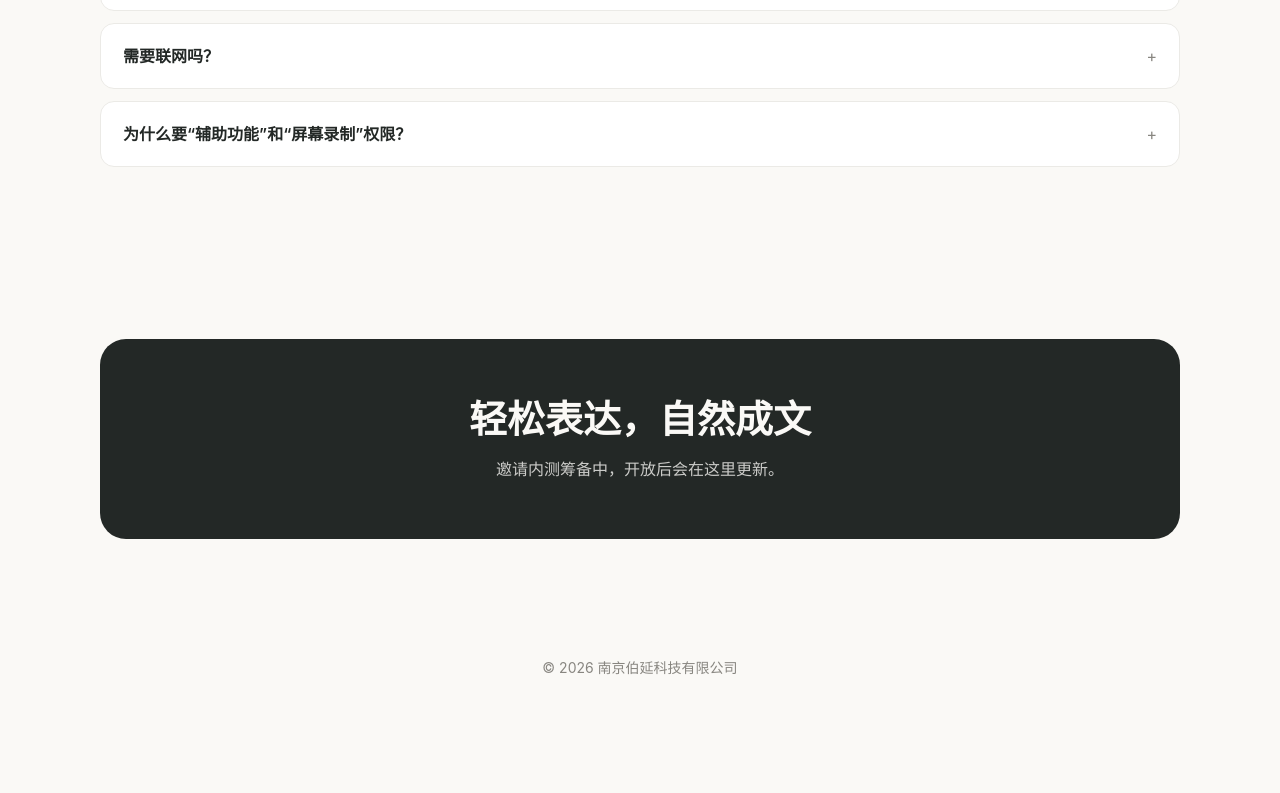
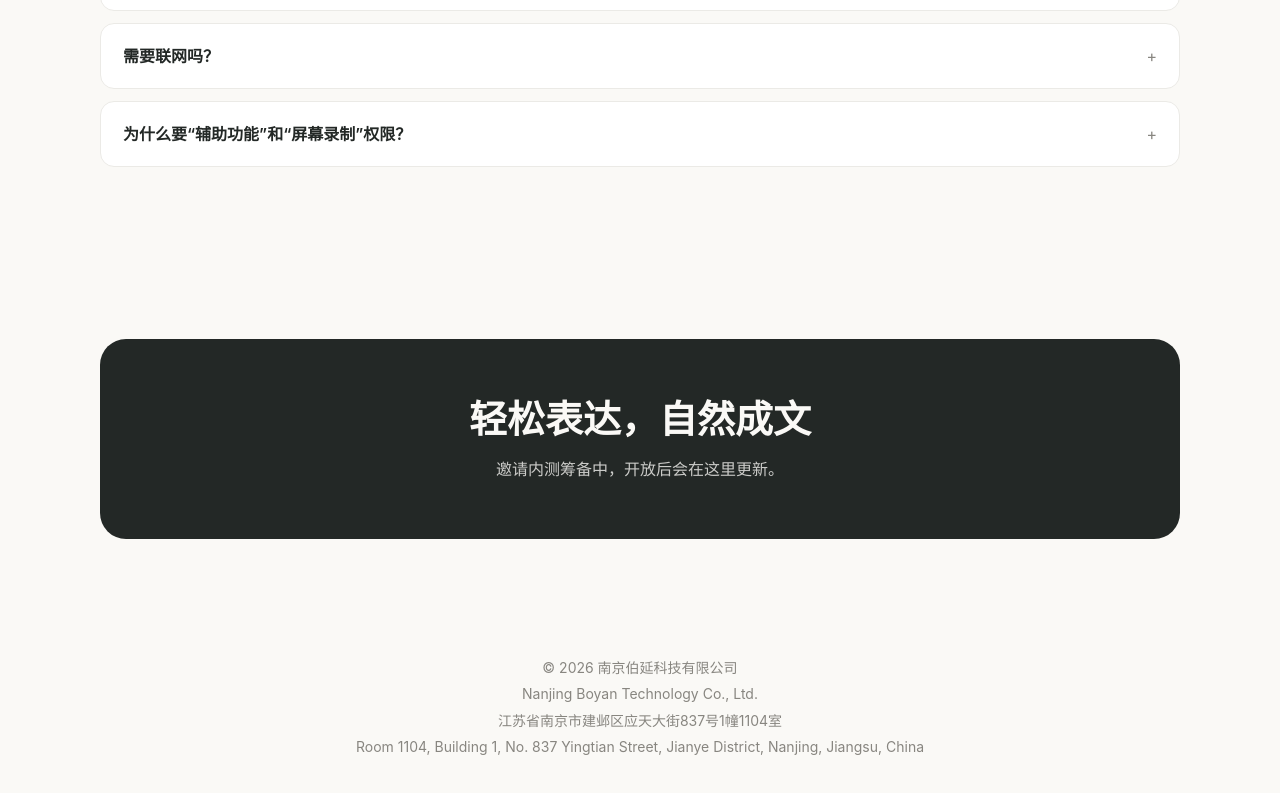
Before and after one commit to pandavid5566-hike/qingyan, a plain HTML site: page index.html in a window 1280 px wide. Shown: the part 3747-4540 px from the top of the page. Before the commit the page ends 4476 px from the top, so only its background shows below. Drawn offline with Linux system fonts and the light colour scheme.

Commit message:
Add files via upload

```diff
--- a/index.html
+++ b/index.html
@@ -186,7 +186,12 @@ footer{padding:36px 0 48px;color:var(--muted);font-size:14px;text-align:center;l
 </main>
 
 <footer>
-  <div class="wrap">© 2026 南京伯延科技有限公司</div>
+  <div class="wrap">
+    <div>© 2026 南京伯延科技有限公司</div>
+    <div>Nanjing Boyan Technology Co., Ltd.</div>
+    <div>江苏省南京市建邺区应天大街837号1幢1104室</div>
+    <div>Room 1104, Building 1, No. 837 Yingtian Street, Jianye District, Nanjing, Jiangsu, China</div>
+  </div>
 </footer>
 </body>
 </html>
```
